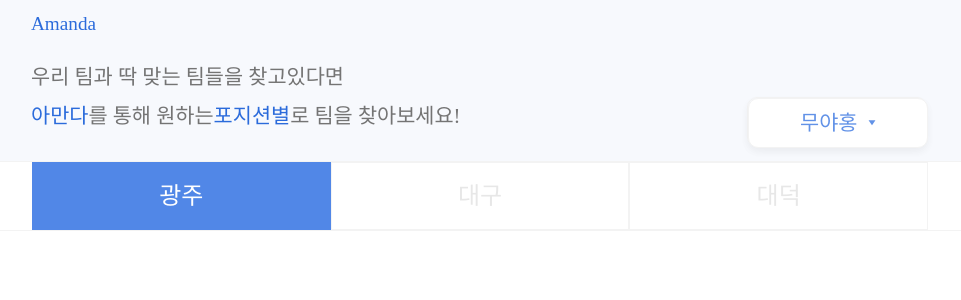
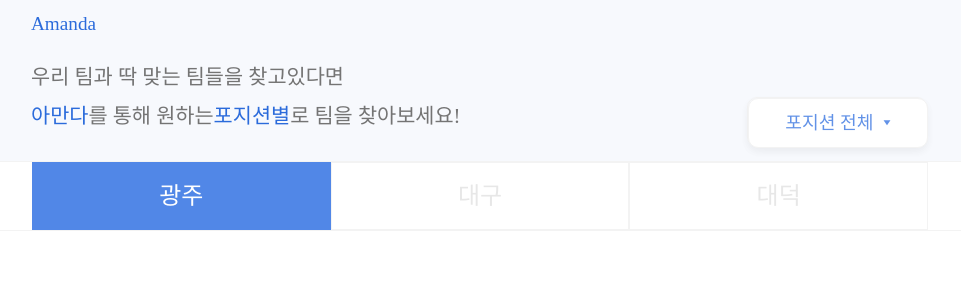
Before and after one commit to krung2/amanda, a React (Create React App) app: page / in a window 1280 px wide. Shown: the top 300 px of the page, without its empty margins (161-1122 px from the left). Built offline with nearby package versions, Linux system fonts and the light colour scheme.

Commit message:
FIX select

```diff
--- a/src/components/common/select/Select.component.tsx
+++ b/src/components/common/select/Select.component.tsx
@@ -1,23 +1,23 @@
 import React, { RefObject, useCallback, useEffect, useRef } from "react";
-import selectHooks from "../../../hooks/select.hooks";
 import ReverseTriangle from '../../../assets/img/Polygon 1.svg';
 import * as S from './styles';
+import selectHooks from "../../../hooks/select.hooks";
+import { Position } from "../../../libs/constants/position";
 
 const SelectComponent: React.FC = () => {
 
-  const { isSelectOpen, setIsSelectOpen, openModal } = selectHooks();
+  const { isSelectOpen, closeModal, openModal, position, modalClicked } = selectHooks();
 
   const inputRef: RefObject<HTMLDivElement> = useRef<HTMLDivElement>(null);
 
   const handleClickOutside = useCallback(
     (e: MouseEvent): void => {
       if (inputRef.current && !inputRef.current.contains(e.target as Node)) {
-        setIsSelectOpen(false);
+        closeModal();
       }
     },
     [inputRef]
   );
-
 
   useEffect(() => {
     document.addEventListener("mousedown", handleClickOutside);
@@ -26,6 +26,18 @@ const SelectComponent: React.FC = () => {
     };
   }, []);
 
+  const selectOptionContent: JSX.Element[] = Object.values(Position)
+    .map(value => {
+      return (
+        <S.ModalContent
+          key={value}
+          position={value === position}
+          onClick={() => modalClicked(value)}
+        >
+          {value}
+        </S.ModalContent>
+      )
+    });
 
   return (
     <S.Container>
@@ -33,19 +45,13 @@ const SelectComponent: React.FC = () => {
         isSelectOpen ?
           <S.OpenContainer ref={inputRef} >
             <S.OpenContent>
-              <S.ModalContent>a</S.ModalContent>
-              <S.ModalContent>s</S.ModalContent>
-              <S.ModalContent>d</S.ModalContent>
-              <S.ModalContent>f</S.ModalContent>
-              <S.ModalContent>q</S.ModalContent>
+              {selectOptionContent}
             </S.OpenContent>
           </S.OpenContainer >
           : <S.ClosedContainer onClick={() => openModal()}>
-            <S.FlexBlank />
             <S.DisplayFlex>
-              무야홍 &nbsp; <S.Triangle src={ReverseTriangle} />
+              {position} &nbsp; <S.Triangle src={ReverseTriangle} />
             </S.DisplayFlex>
-            <S.FlexBlank />
           </S.ClosedContainer>
       }
     </S.Container>
--- a/src/components/common/select/styles.ts
+++ b/src/components/common/select/styles.ts
@@ -14,14 +14,19 @@ export const OpenContent = styled.div`
 position: absolute;
 `
 
-export const ModalContent = styled.div`
+export const ModalContent = styled.div<{ position: boolean }>`
+display: flex;
+align-items: center;
+justify-content: center;
 width: 182px;
 height: 50px;
 border: 1px solid #F3F3F3;
 border-bottom: 0px;
-background-color: white;
-text-align: center;
-vertical-align: middle;
+background-color: ${(props) => (props.position ? '#6292E7' : 'white')};
+color: ${(props) => (props.position ? 'white' : '191919')};
+font-size: 18px;
+font-style: normal;
+font-weight: normal;
 
 &:first-child {
   border-top-left-radius: 10px;
@@ -46,7 +51,7 @@ border-radius: 10px;
 appearance: none;
 background-color: white;
 align-items: center;
-justify-items: center;
+justify-content: center;
 `
 
 export const FlexBlank = styled.span`
@@ -57,9 +62,8 @@ flex: 1 1 auto;
 export const DisplayFlex = styled.span`
 display: flex;
 align-items:center;
-justify-items: center;
-font-size: 18px;
-font-size: 1.3rem;
+justify-content: center;
+font-size: 1.3em;
 color: #6292E7;
 `
 
--- a/src/hooks/select.hooks.ts
+++ b/src/hooks/select.hooks.ts
@@ -1,20 +1,25 @@
 import { useState } from "react";
-import { SchoolConstant } from "../libs/constants/schoolConstant";
-import { TeamProfile } from "../libs/constants/teamProfile";
+import { Position } from "../libs/constants/position";
 
 const SelectHooks = () => {
 
   const [isSelectOpen, setIsSelectOpen] = useState<boolean>(false);
-  const [school, setSchool] = useState<number>(SchoolConstant.GWANGJU);
+  const [position, setPosition] = useState<Position>(Position.ALL);
 
   const openModal = () => setIsSelectOpen(true);
+  const closeModal = () => setIsSelectOpen(false);
+
+  const modalClicked = (value: Position) => {
+    setPosition(value);
+    closeModal();
+  }
 
   return {
     isSelectOpen,
-    setIsSelectOpen,
-    school,
-    setSchool,
-    openModal
+    openModal,
+    closeModal,
+    position,
+    modalClicked,
   }
 }
 
--- /dev/null
+++ b/src/libs/constants/position.ts
@@ -0,0 +1,9 @@
+export enum Position {
+  ALL = '포지션 전체',
+  FRONT = '프론트엔드',
+  BACK = '백엔드',
+  ANDROID = '안드로이드',
+  IOS = 'ios',
+  EMBEDED = '임베디드',
+  AI = '인공지능',
+}
```
